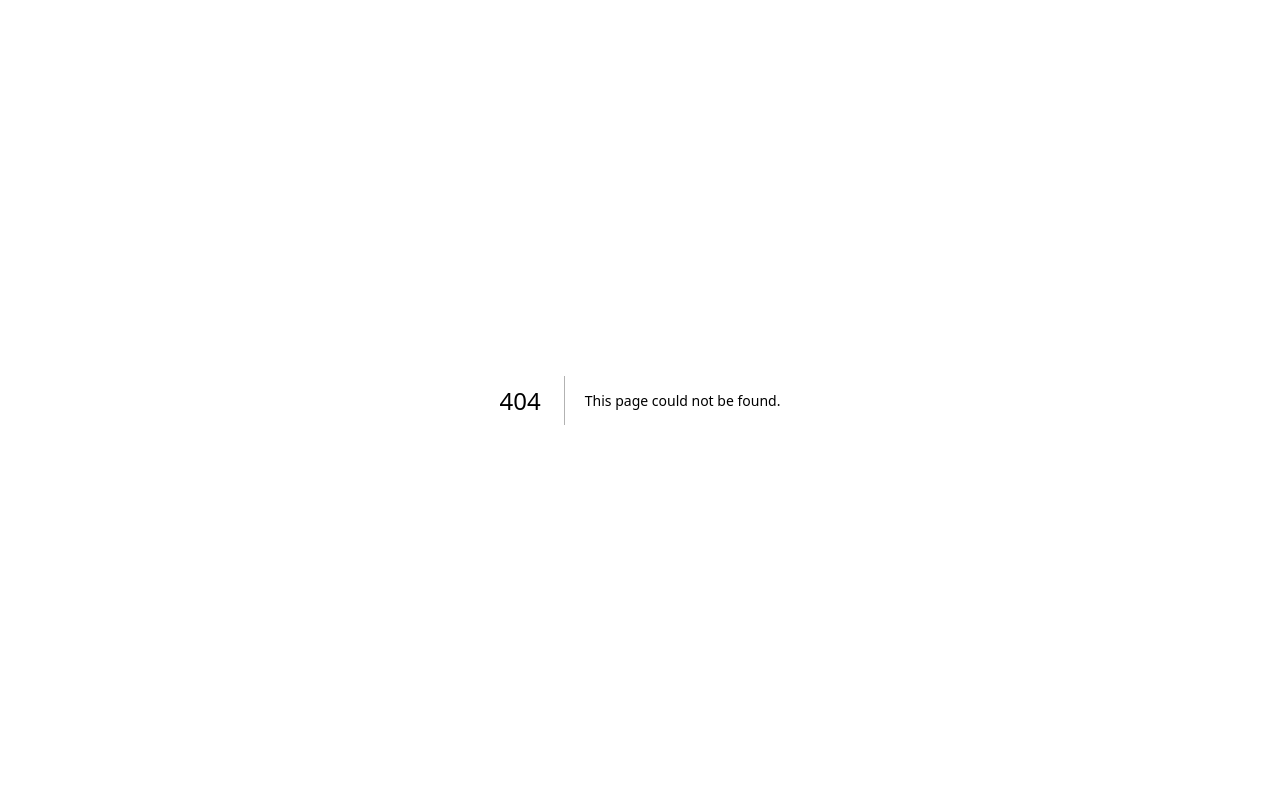
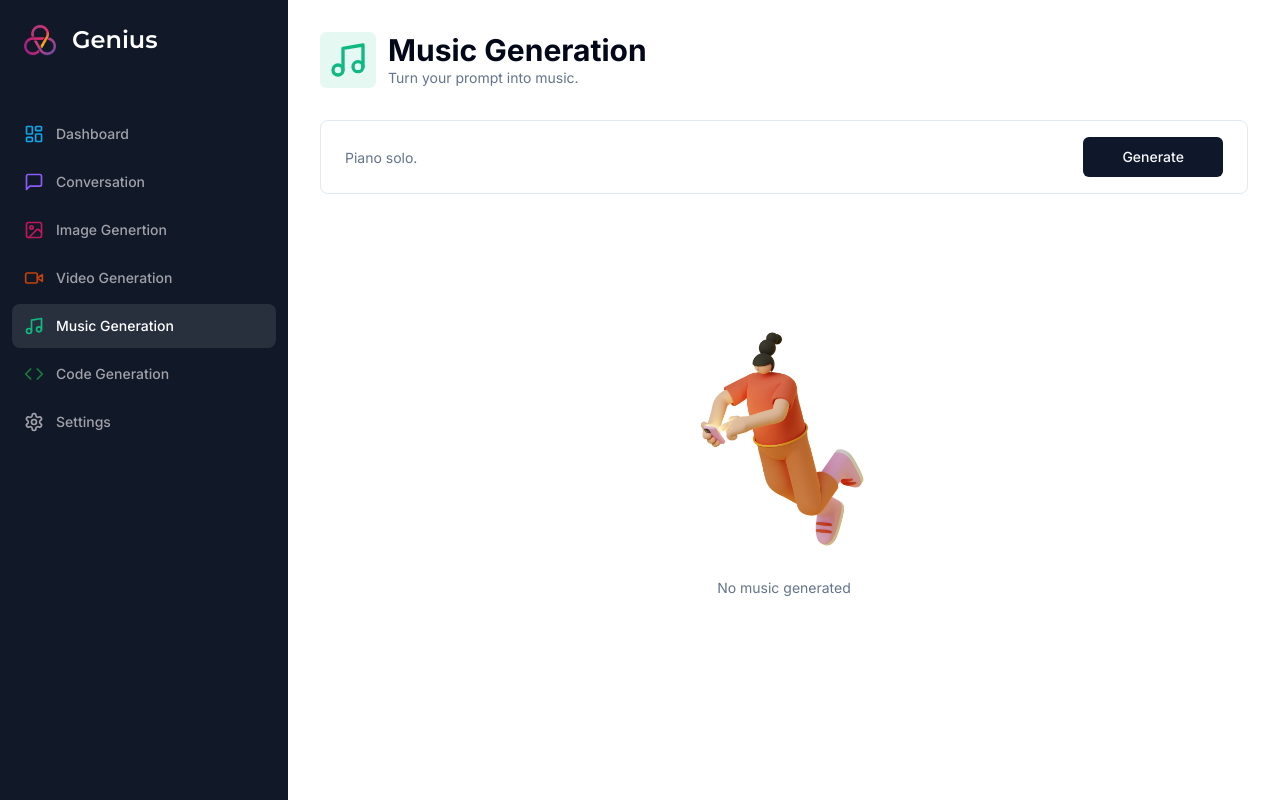
Before and after one commit to estuhub/genius-ai, a Next.js app: page /music in a window 1280 px wide. Before the commit this address had no page. Built offline with nearby package versions, Linux system fonts and the light colour scheme.

Commit message:
create Audio Generation components

```diff
--- /dev/null
+++ b/app/(dashboard)/(routes)/music/constants.ts
@@ -0,0 +1,7 @@
+import * as z from "zod"
+
+export const formSchema = z.object({
+    prompt: z.string().min(1, {
+        message: "Prompt is required"
+    })
+})
--- /dev/null
+++ b/app/(dashboard)/(routes)/music/page.tsx
@@ -0,0 +1,104 @@
+"use client"
+
+import axios from "axios"
+import * as z from "zod"
+import { Music } from "lucide-react"
+import { useForm } from "react-hook-form"
+import { zodResolver } from "@hookform/resolvers/zod"
+import { useRouter } from "next/navigation"
+import { useState } from "react"
+import { ChatCompletionMessageParam } from "openai/resources/index.mjs"
+
+import Heading from "@/components/heading"
+import { Form, FormControl, FormField, FormItem } from "@/components/ui/form"
+import { Input } from "@/components/ui/input"
+import { Button } from "@/components/ui/button"
+import { Empty } from "@/components/empty"
+import { Loader } from "@/components/loader"
+
+import { formSchema } from "./constants"
+
+const MusicPage = () => {
+    const router = useRouter()
+    const [music, setMusic] = useState<string>()
+
+    const form = useForm<z.infer<typeof formSchema>>({
+        resolver: zodResolver(formSchema), // controls the validation for the form
+        defaultValues: {
+            prompt: ""
+        }
+    })
+
+    const isLoading = form.formState.isSubmitting
+    const onSubmit = async (values: z.infer<typeof formSchema>) => {
+        try {
+            setMusic(undefined)
+            const response = await axios.post("/api/music", values)
+
+            setMusic(response.data.audio)
+            form.reset()
+        } catch (error: any) {
+            // TODO: Open Pro Modal
+            console.log(error)
+        } finally {
+            router.refresh()
+        }
+    }
+
+    return (
+        <div>
+            <Heading
+                title={"Music Generation"}
+                description={"Turn your prompt into music."}
+                icon={Music}
+                iconColor="text-emerald-500"
+                bgColor="bg-emerald-500/10"
+            />
+            <div className="px-4 lg:px-8">
+                <div>
+                    <Form {...form}>
+                        <form
+                            onSubmit={form.handleSubmit(onSubmit)}
+                            className="rounded-lg border w-full p-4 px-3 md:px-6 focus-within:shadow-sm grid grid-cols-12 gap-2"
+                        >
+                            <FormField name="prompt" render={({ field }) => (
+                                <FormItem className="col-span-12 lg:col-span-10">
+                                    <FormControl className="m-0 p-0">
+                                        <Input
+                                            className="border-0 outline-none focus-visible:ring-0 focus-visible:ring-transparent"
+                                            disabled={isLoading}
+                                            placeholder="Piano solo."
+                                            {...field}
+                                        />
+                                    </FormControl>
+                                </FormItem>
+                            )} />
+                            <Button
+                                className="col-span-12 lg:col-span-2 w-full"
+                                disabled={isLoading}>
+                                    Generate
+                            </Button>
+                        </form>
+                    </Form>
+                </div>
+                <div className="space-y-4 mt-4">
+                    {isLoading && (
+                        <div className="p-8 rounded-lg w-full flex items-center justify-center bg-muted">
+                            <Loader />
+                        </div>
+                    )}
+                    {!music && !isLoading && (
+                        <Empty label="No music generated" />
+                    )}
+                    {music && (
+                        <audio controls className="w-full mt-8">
+                            <source src={music} />
+                        </audio>
+                    )}
+                </div>
+            </div>
+        </div>
+    )
+}
+
+export default MusicPage
--- a/package.json
+++ b/package.json
@@ -26,6 +26,7 @@
     "react-dom": "^18",
     "react-hook-form": "^7.49.2",
     "react-markdown": "^9.0.1",
+    "replicate": "^0.25.2",
     "tailwind-merge": "^2.2.0",
     "tailwindcss-animate": "^1.0.7",
     "zod": "^3.22.4"
```
Also changed, not shown: 2 other files (tests, documents, lock files or other folders).
